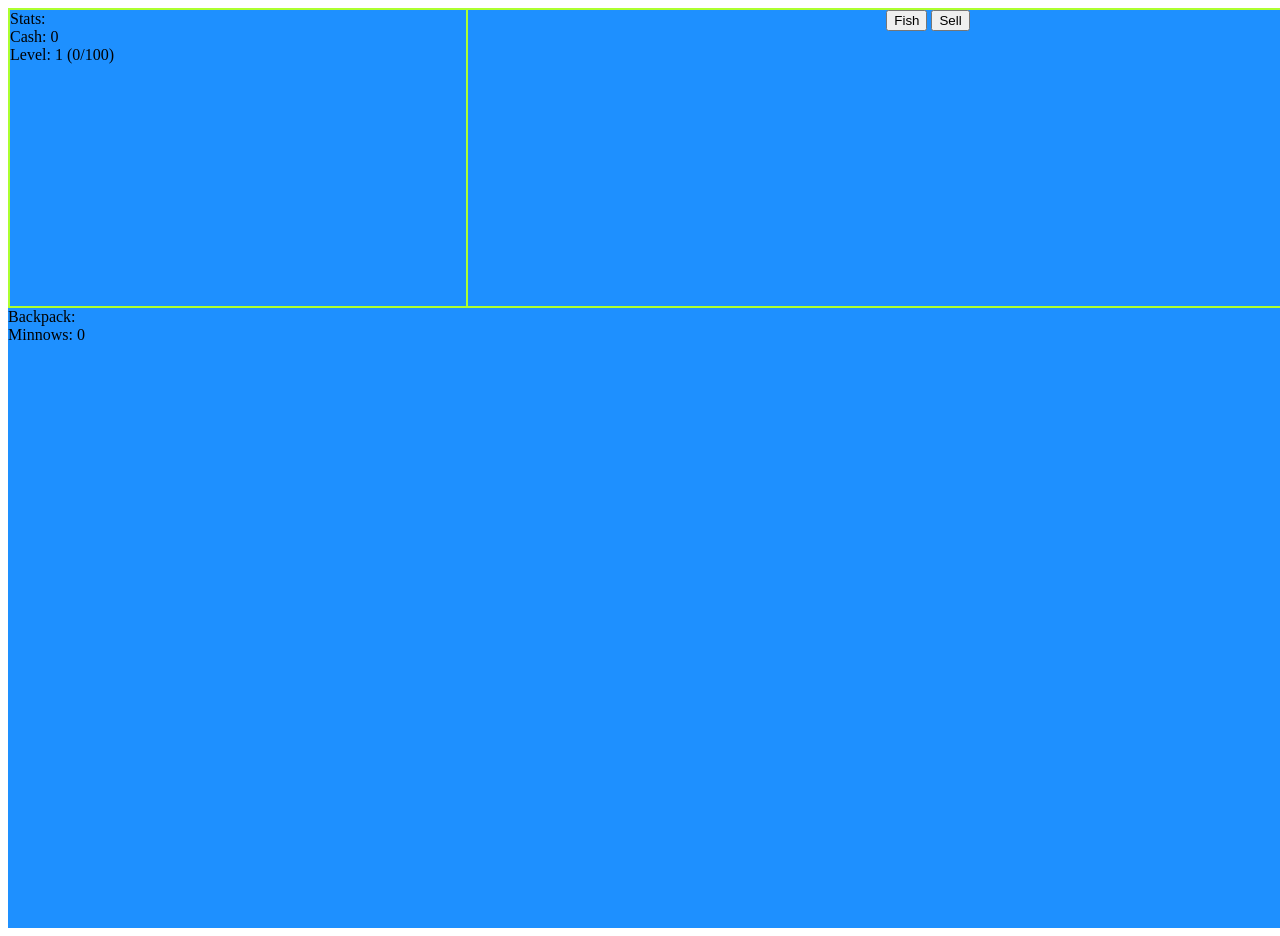
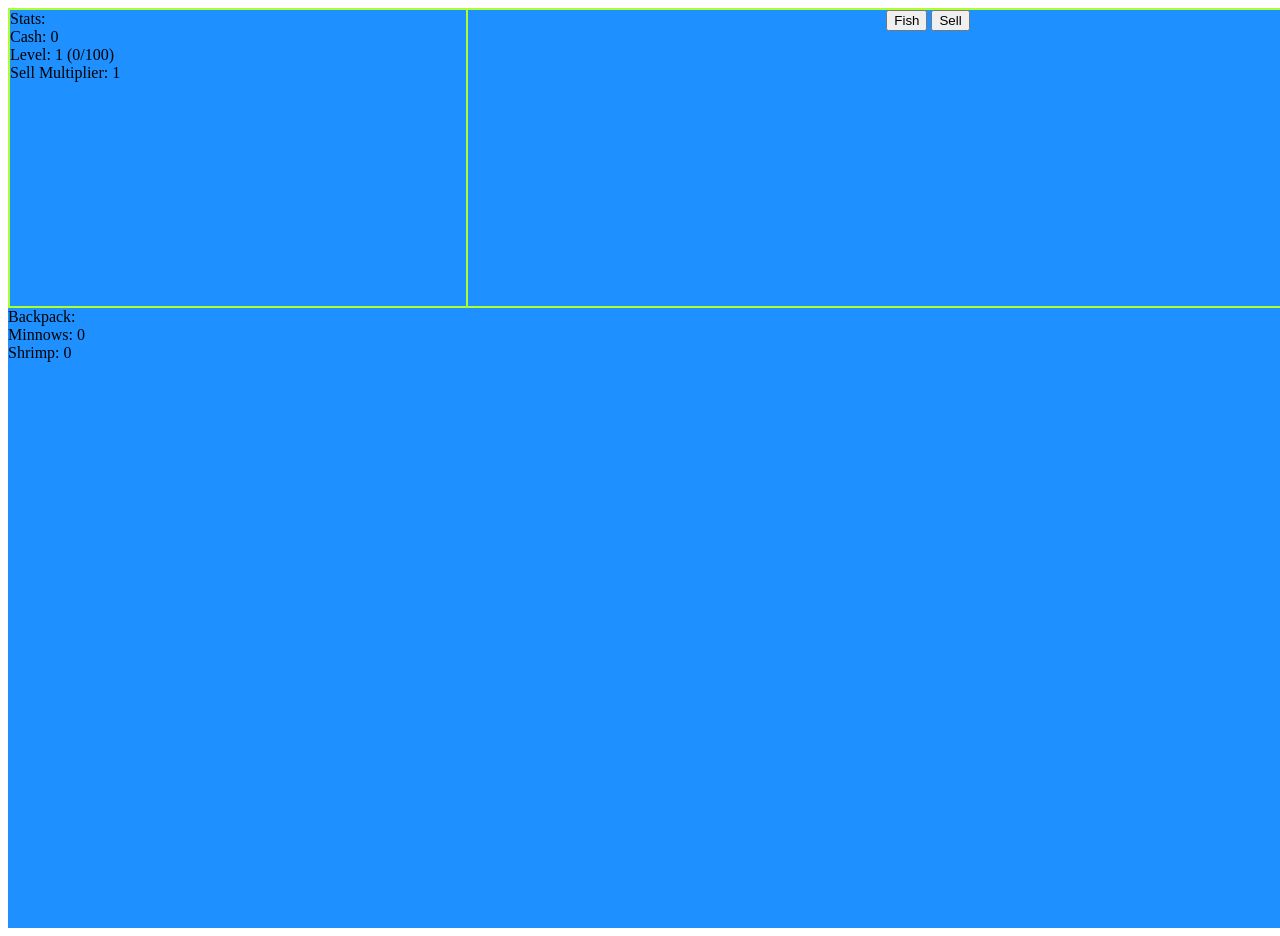
Before and after one commit to I1ect/notEnoughFish, a plain HTML site: page index.html in a window 1280 px wide. Both pictures are taken after a click on the button "Sell". Shown: the top 936 px of the page. Drawn offline with Linux system fonts and the light colour scheme.

Commit message:
added sell multiplier functionality/shrimp type

```diff
--- a/index.html
+++ b/index.html
@@ -11,6 +11,8 @@
                 Cash: <span id="cashValue">0</span>
                 <br>
                 Level: <span id="levelValue">0</span> (<span id=currentXP>0</span>/<span id="requiredXP">0</span>)
+                <br>
+                Sell Multiplier: <span id="sellMultiplier">0</span>
             </div>
             <div id="fishing">
                 <button onclick="Fish()"> Fish </button>
@@ -18,15 +20,16 @@
             </div>
 
             <div id="upgrades">
-                place to upgrade
+                Upgrades: <br>
             </div>
 
             <div id="bag">
                 Backpack: <br>
                 Minnows: <span id="MinnowCount">0</span>
+                <br>
+                Shrimp: <span id="ShrimpCount">0</span>
             </div>
         </div>
-
         <script type="text/javascript" src="main.js"></script>
     </body>
 </html>
--- a/main.js
+++ b/main.js
@@ -1,22 +1,25 @@
 const variables = {
-    fishingSpeed: 0,
-    fishingVolume: 0,
-    fishingQuality: 0,
-    sellMult: 0,
+    fishingSpeedLevel: 1,
+    fishingVolumeLevel: 1,
+    fishingQualityLevel: 1,
+    sellMult: 1,
     level: 1,
     xp: 0,
     xpReq: 100,
     cash: 0,
     timerMax: 3,
     timerCurrent: 3,
-    Minnows: 0
+    Minnows: 0,
+    Shrimp: 0
 }
 const sellConversions = {
-    Minnows: 1
+    Minnows: 1,
+    Shrimp: 5
 }
 
 const xpConversions = {
-    Minnows: 1
+    Minnows: 1,
+    Shrimp: 3
 }
 
 function Update() {
@@ -27,18 +30,18 @@ function Update() {
     document.getElementById('levelValue').innerHTML = variables.level
     document.getElementById('currentXP').innerHTML = variables.xp
     document.getElementById('requiredXP').innerHTML = variables.xpReq
+    document.getElementById('sellMultiplier').innerHTML = variables.sellMult
+
+    // Backpack
     document.getElementById('MinnowCount').innerHTML = variables.Minnows
+    document.getElementById('ShrimpCount').innerHTML = variables.Shrimp
 
     // Check for Level Up
     if (variables.xp >= variables.xpReq) {
         variables.xp = 0
         variables.level++
-        variables.xpReq *= 1.3
+        variables.xpReq = Math.round(100 * Math.pow(1.3, variables.level - 1))
     }
-}
-
-function Round(value) {
-    value.toFixed(1)
 }
 
 // Functioning Buttons
@@ -47,7 +50,7 @@ function Fish() {
 }
 
 function Sell() {
-    variables.cash += (variables.Minnows * sellConversions.Minnows)
+    variables.cash += variables.sellMult * (variables.Minnows * sellConversions.Minnows)
     variables.xp += (variables.Minnows * xpConversions.Minnows)
     variables.Minnows = 0
 }
```
